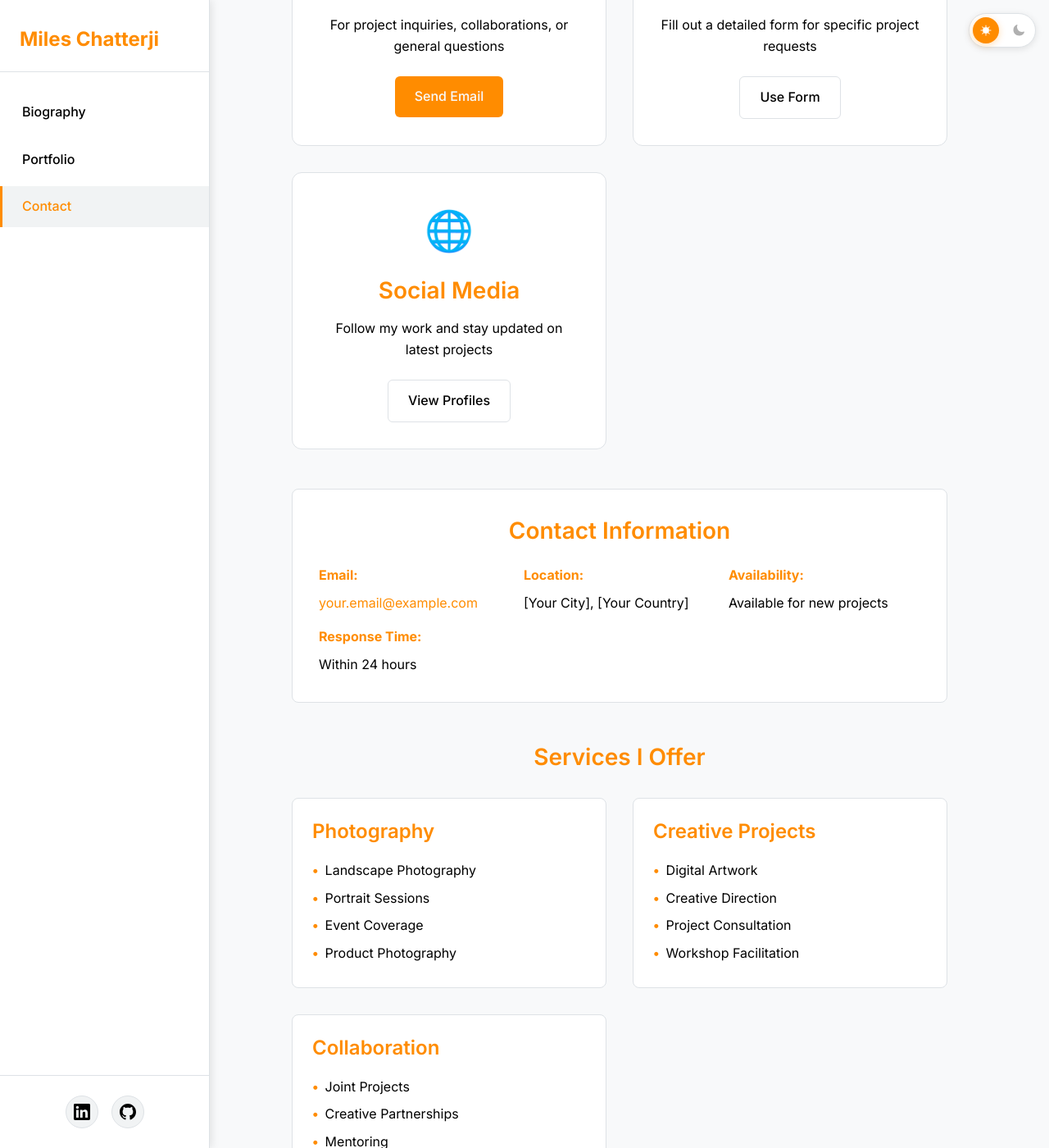
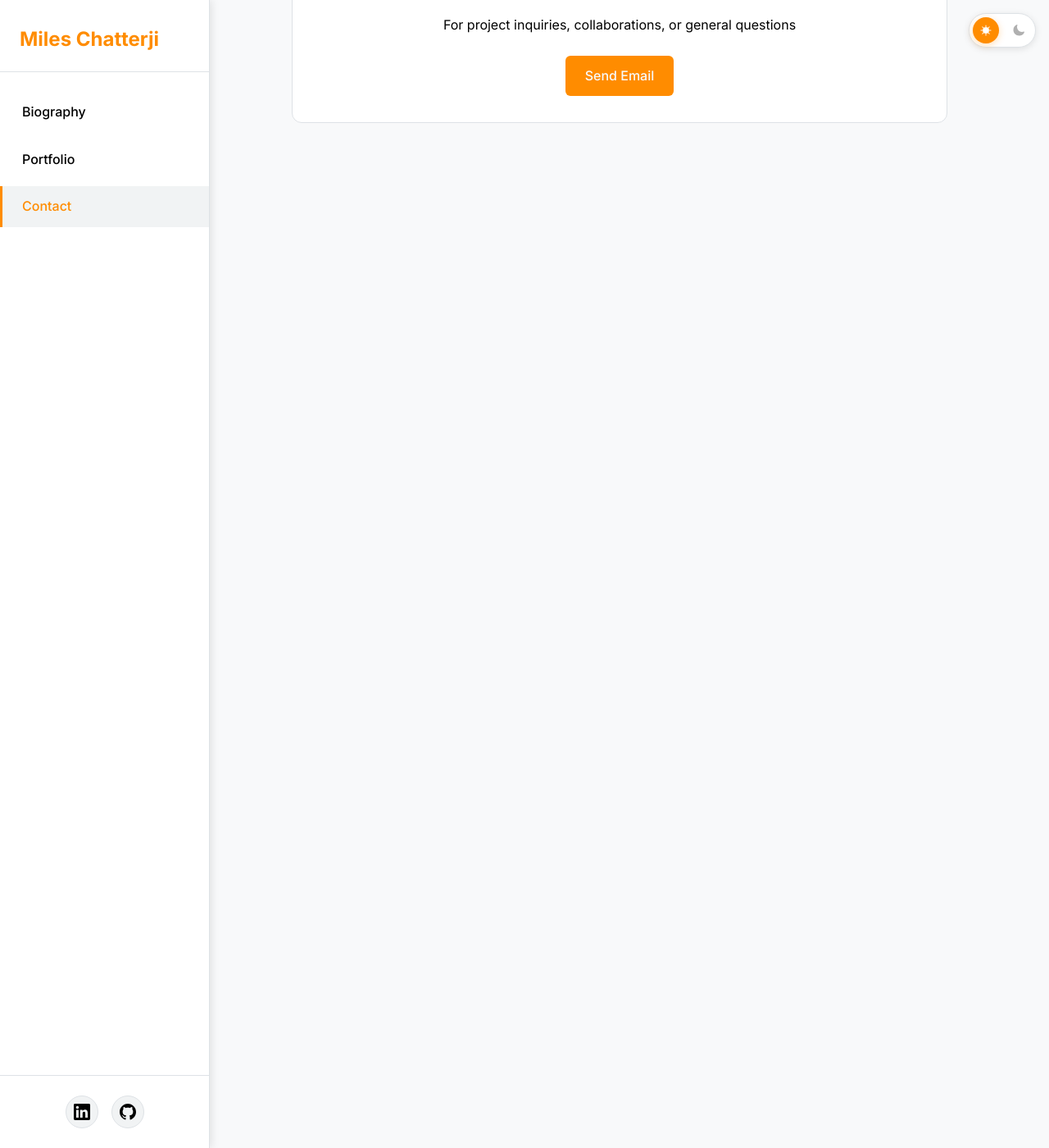
Before and after one commit to MilesChatterji/Prod-GHPages-mileschatterji.com, a Jekyll site: the page built from contact/index.html, in a window 1280 px wide and 1400 px high, scrolled down 567 px. Shown: the whole window at 82% size. Built offline with Jekyll 4.4.1, drawn with Linux system fonts in a browser that asks for light colours; some web fonts are replaced; some of the changed text lies outside the part shown.

Commit message:
Basic Text Static sites

```diff
--- a/contact/index.html
+++ b/contact/index.html
@@ -15,10 +15,10 @@
             <div class="contact-icon">📧</div>
             <h3>Email</h3>
             <p>For project inquiries, collaborations, or general questions</p>
-            <a href="mailto:your.email@example.com" class="btn">Send Email</a>
+            <a href="mailto:miles.chatterji@gmail.com" class="btn">Send Email</a>
         </div>
 
-        <div class="contact-method">
+        <!--<div class="contact-method">
             <div class="contact-icon">💬</div>
             <h3>Contact Form</h3>
             <p>Fill out a detailed form for specific project requests</p>
@@ -95,4 +95,4 @@
         <p>I'm passionate about bringing creative visions to life. Let's discuss your ideas and see how we can work together to create something amazing.</p>
         <a href="/contact/contact-form/" class="btn">Start Your Project</a>
     </div>
-</div>
+</div> -->
--- a/portfolio/index.html
+++ b/portfolio/index.html
@@ -4,7 +4,7 @@
 subtitle: Explore my creative work and photography
 ---
 
-<div class="portfolio-header">
+<!-- <div class="portfolio-header">
     <div class="portfolio-intro">
         <h2>My Portfolio</h2>
         <p>Welcome to my creative showcase. Here you'll find a diverse collection of my photography, digital artwork, and creative projects. Each piece tells a story and represents a moment of inspiration captured through my lens and imagination.</p>
@@ -13,7 +13,7 @@
     <div class="portfolio-search">
         <input type="text" class="search-input" placeholder="Search portfolio items..." aria-label="Search portfolio">
     </div>
-</div>
+</div> -->
 
 <div class="portfolio-categories">
     <h3>Browse by Category</h3>
@@ -34,13 +34,13 @@
                 <img src="/assets/images/projects-category.jpg" alt="Projects" class="lazy" data-src="/assets/images/projects-category.jpg">
             </div>
             <div class="category-content">
-                <h4>Creative Projects</h4>
-                <p>Innovative projects that push creative boundaries and explore new ideas.</p>
-                <a href="/portfolio/projects/" class="btn btn-secondary">View Projects</a>
+                <h4>Videography</h4>
+                <p>Recent video projects.</p>
+                <a href="/portfolio/videography/" class="btn btn-secondary">View Projects</a>
             </div>
         </div>
 
-        <div class="category-card">
+    <!--<div class="category-card">
             <div class="category-image">
                 <img src="/assets/images/artwork-category.jpg" alt="Artwork" class="lazy" data-src="/assets/images/artwork-category.jpg">
             </div>
@@ -49,11 +49,11 @@
                 <p>Digital creations that blend technology with artistic expression.</p>
                 <a href="/portfolio/artwork/" class="btn btn-secondary">View Artwork</a>
             </div>
-        </div>
+        </div> -->
     </div>
 </div>
 
-<div class="portfolio-featured">
+<!-- <div class="portfolio-featured">
     <h3>Featured Work</h3>
     <div class="featured-portfolio-grid">
         <div class="featured-item">
@@ -110,3 +110,4 @@
         <a href="/contact/social/" class="btn btn-secondary">Follow My Work</a>
     </div>
 </div>
+-->
```
